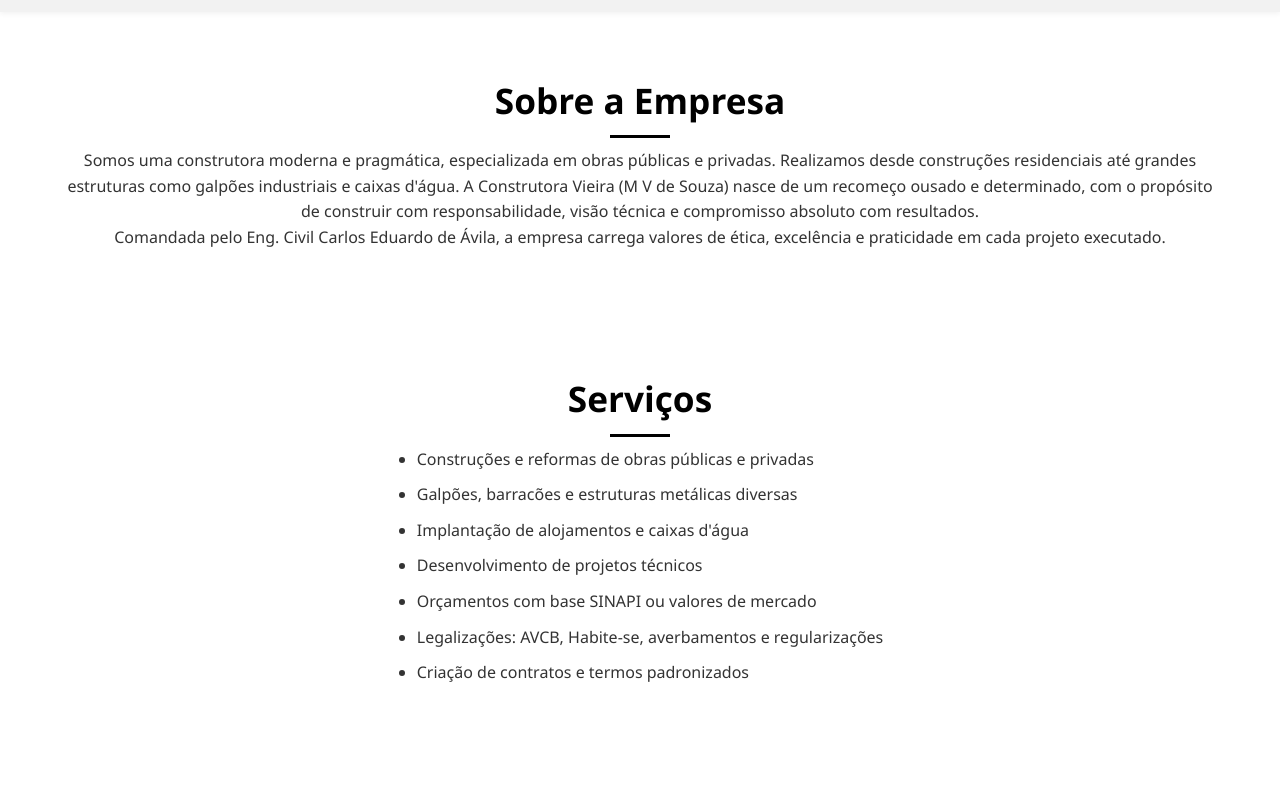
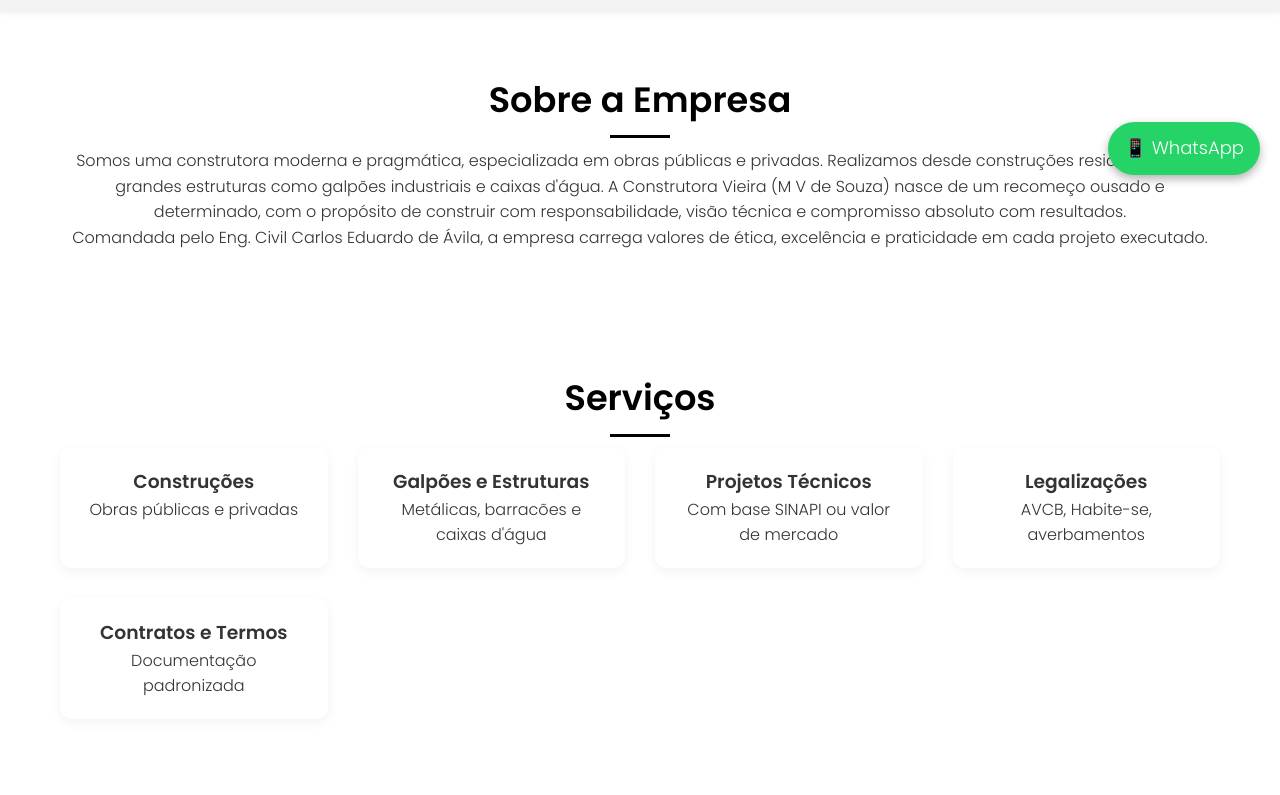
Before and after one commit to Administrativo-eng/site-construtora-vieira, a plain HTML site: page index.html in a window 1280 px wide. Shown: the part 605-1400 px from the top of the page. Drawn offline with nearby package versions, Linux system fonts and the light colour scheme.

Commit message:
Add files via upload

```diff
--- a/index.html
+++ b/index.html
@@ -213,6 +213,88 @@
       }
     }
   </style>
+
+  <link href="https://fonts.googleapis.com/css2?family=Poppins:wght@300;600&display=swap" rel="stylesheet">
+  <link rel="canonical" href="https://www.construtoravieira.com.br/" />
+  <script src="https://unpkg.com/scrollreveal"></script>
+  <style>
+    html {
+      scroll-behavior: smooth;
+    }
+
+    body {
+      font-family: 'Poppins', sans-serif;
+    }
+
+    nav {
+      background-color: rgba(242, 242, 242, 0.9);
+      backdrop-filter: blur(6px);
+    }
+
+    .card-servico {
+      background: #fff;
+      padding: 20px;
+      border-radius: 12px;
+      box-shadow: 0 4px 12px rgba(0,0,0,0.05);
+      text-align: center;
+      transition: transform 0.3s;
+    }
+
+    .card-servico:hover {
+      transform: translateY(-5px);
+    }
+
+    .servicos-grid {
+      display: grid;
+      grid-template-columns: repeat(auto-fit, minmax(240px, 1fr));
+      gap: 30px;
+    }
+
+    .whatsapp-fixed {
+      position: fixed;
+      bottom: 20px;
+      right: 20px;
+      background-color: #25d366;
+      color: white;
+      padding: 12px 16px;
+      border-radius: 50px;
+      text-decoration: none;
+      font-size: 18px;
+      z-index: 999;
+      box-shadow: 0 4px 10px rgba(0,0,0,0.3);
+    }
+
+    .menu-icon {
+      margin-right: 8px;
+    }
+  </style>
+<script type="application/ld+json">
+{
+  "@context": "https://schema.org",
+  "@type": "ConstructionCompany",
+  "name": "Construtora Vieira",
+  "image": "https://www.construtoravieira.com.br/logocerta.png",
+  "address": {
+    "@type": "PostalAddress",
+    "streetAddress": "Rua Fátime Ali Dib, 211",
+    "addressLocality": "Rondonópolis",
+    "addressRegion": "MT",
+    "addressCountry": "BR"
+  },
+  "telephone": "+5566999366313",
+  "email": "administrativo@construtoravieira.com.br",
+  "url": "https://www.construtoravieira.com.br",
+  "openingHours": [
+    "Mo-Fr 08:00-18:00"
+  ],
+  "taxID": "23.335.537/0001-08",
+  "sameAs": [
+    "https://www.instagram.com/construtoravieira1992/",
+    "https://www.facebook.com/profile.php?id=61578818874863",
+    "https://www.linkedin.com/company/construtoravieira"
+  ]
+}
+</script>
 </head>
 <body>
   <header>
@@ -233,17 +315,31 @@
     <p>Comandada pelo Eng. Civil Carlos Eduardo de Ávila, a empresa carrega valores de ética, excelência e praticidade em cada projeto executado.</p>
   </section>
 
-  <section id="servicos">
-    <h2>Serviços</h2>
-    <ul>
-      <li>Construções e reformas de obras públicas e privadas</li>
-      <li>Galpões, barracões e estruturas metálicas diversas</li>
-      <li>Implantação de alojamentos e caixas d'água</li>
-      <li>Desenvolvimento de projetos técnicos</li>
-      <li>Orçamentos com base SINAPI ou valores de mercado</li>
-      <li>Legalizações: AVCB, Habite-se, averbamentos e regularizações</li>
-      <li>Criação de contratos e termos padronizados</li>
-    </ul>
+
+<section id="servicos">
+  <h2>Serviços</h2>
+  <div class="servicos-grid">
+    <div class="card-servico">
+      <h3>Construções</h3>
+      <p>Obras públicas e privadas</p>
+    </div>
+    <div class="card-servico">
+      <h3>Galpões e Estruturas</h3>
+      <p>Metálicas, barracões e caixas d'água</p>
+    </div>
+    <div class="card-servico">
+      <h3>Projetos Técnicos</h3>
+      <p>Com base SINAPI ou valor de mercado</p>
+    </div>
+    <div class="card-servico">
+      <h3>Legalizações</h3>
+      <p>AVCB, Habite-se, averbamentos</p>
+    </div>
+    <div class="card-servico">
+      <h3>Contratos e Termos</h3>
+      <p>Documentação padronizada</p>
+    </div>
+  </div>
   </section>
 
   <section id="contato">
@@ -257,7 +353,7 @@
 
     <div class="contato-extra">
       <p><strong>Telefone:</strong> (66) 9 9936-6313</p>
-      <p><strong>E-mail:</strong> vieira.construtora@outlook.com</p>
+      <p><strong>E-mail:</strong> administrativo@construtoravieira.com.br</p>
       <p><strong>Endereço:</strong> Rua Fátime Ali Dib, 211 - Rondonópolis/MT</p>
     </div>
   </section>
@@ -276,5 +372,15 @@
       window.open(link, "_blank");
     }
   </script>
+
+  <a href="https://wa.me/5566999366313" class="whatsapp-fixed" target="_blank">📱 WhatsApp</a>
+  <script>
+    ScrollReveal().reveal('section', { delay: 200, distance: '30px', origin: 'bottom' });
+
+    const form = document.getElementById('formContato');
+    form.addEventListener('submit', function () {
+      setTimeout(() => alert('Mensagem enviada via WhatsApp!'), 300);
+    });
+  </script>
 </body>
 </html>
```
